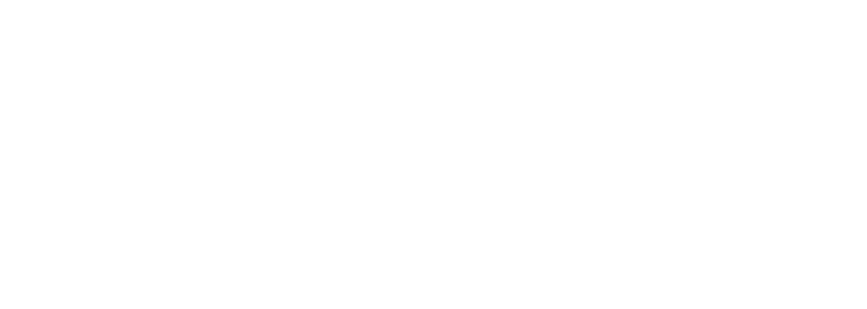
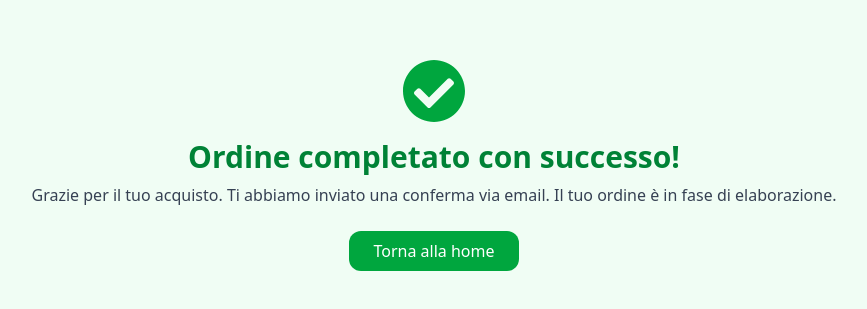
Before and after one commit to develhope/FS34-Team1-Project2, a React (Vite) app in the folder project2/: page /ordinesuccesso in a window 1280 px wide. Before the commit this address had no page. Shown: the part 235-544 px from the top of the page, without its empty margins (206-1073 px from the left). Built offline with nearby package versions, Linux system fonts and the light colour scheme.

Commit message:
ordineSuccesso

```diff
--- a/project2/src/App.jsx
+++ b/project2/src/App.jsx
@@ -18,6 +18,7 @@
 import ElettroDomestici from "./components/ElettroDomestici";
 import Laptop from "./components/Laptop";
 import MyOrders from "./components/MyOrders";
+import OrdineSuccesso from "./components/OrdineSuccesso";
 
 function App() {
   return (
@@ -63,6 +64,7 @@
           <Route path="/gaming" element={<Gaming />}></Route>
           <Route path="/mobile" element={<Mobile />}></Route>
           <Route path="/tv" element={<Tv />}></Route>
+          <Route path="/ordinesuccesso" element={<OrdineSuccesso />}></Route>
           <Route path="/prodotti" element={<Prodotti />}></Route>
           <Route path="/prodotti/:id" element={<Prodotto />} />
         </Routes>
--- a/project2/src/components/CheckOut.jsx
+++ b/project2/src/components/CheckOut.jsx
@@ -1,6 +1,11 @@
 import { useState, useEffect } from "react";
+import { useAuth } from "../context/authContext";
+import { useNavigate } from "react-router-dom";
 
 export default function CheckOut() {
+  const navigate = useNavigate()
+  const { user } = useAuth()
+  const userId = user.id;
   const [pagamento, setPagamento] = useState({
     numeroCarta: "",
     nomeTitolare: "",
@@ -71,7 +76,7 @@
   }
     setErrori([])
     setMessaggio("Ordine effettuato con successo!");
-     setImieiAcquisti((prev)=> [...prev, prodotti])
+    setImieiAcquisti((prev)=> [...prev, {  userId, ...prodotti }])
     setPagamento({
         numeroCarta: "",
         nomeTitolare: "",
@@ -81,6 +86,8 @@
       });
 
       localStorage.removeItem("prodotti");
+
+      navigate("/ordinesuccesso")
 
   }
 
--- a/project2/src/components/MyOrders.jsx
+++ b/project2/src/components/MyOrders.jsx
@@ -1,12 +1,16 @@
 import { useEffect, useState } from "react";
 import Aside from "./Aside";
 import Navbar from "./Navbar";
+import { useAuth } from "../context/authContext";
 
 export default function MyOrders() {
   const [iMieiAcquisti, setImieiAcquisti] = useState(() => {
     const iMieiAcquistiLocal = localStorage.getItem("iMieiAcquisti");
     return iMieiAcquistiLocal ? JSON.parse(iMieiAcquistiLocal) : [];
   });
+  const { user } = useAuth()
+   const ordiniUtente = iMieiAcquisti.filter(
+    (ordine) => ordine.userId === user.id)
 
   useEffect(() => {
     localStorage.setItem("iMieiAcquisti", JSON.stringify(iMieiAcquisti));
@@ -22,12 +26,12 @@
           <h3 className="font-bold text-lg mb-10">I miei Acquisti</h3>
 
           <ul className="space-y-6">
-            {iMieiAcquisti?.map((acquisto) => (
+            {ordiniUtente?.map((acquisto) => (
               <li key={acquisto.id} className="space-y-3 max max-w-2xl">
                 <h4 className="font-semibold text-lg">Ordine {acquisto.id}</h4>
 
                 <ul className="space-y-3">
-                  {(acquisto || []).map((prodotto) => (
+                  {Object.entries(acquisto).filter(([key]) => key !== "userId").map(([key, prodotto]) => (
                     <li
                       key={prodotto.id}
                       className="flex items-center space-x-4 p-4 border rounded-lg shadow-sm bg-white "
--- /dev/null
+++ b/project2/src/components/OrdineSuccesso.jsx
@@ -0,0 +1,22 @@
+import { FaCheckCircle } from 'react-icons/fa';
+import { Link } from 'react-router-dom';
+
+const OrdineSuccesso = () => {
+  return (
+    <div className="flex flex-col items-center justify-center min-h-screen bg-green-50 px-4">
+      <FaCheckCircle className="text-green-600 w-16 h-16 mb-4" />
+      <h1 className="text-3xl font-bold text-green-700 mb-2">Ordine completato con successo!</h1>
+      <p className="text-gray-700 text-center mb-6">
+        Grazie per il tuo acquisto. Ti abbiamo inviato una conferma via email. Il tuo ordine è in fase di elaborazione.
+      </p>
+      <Link
+        to="/"
+        className="px-6 py-2 bg-green-600 text-white rounded-xl hover:bg-green-700 transition"
+      >
+        Torna alla home
+      </Link>
+    </div>
+  );
+};
+
+export default OrdineSuccesso;
```
